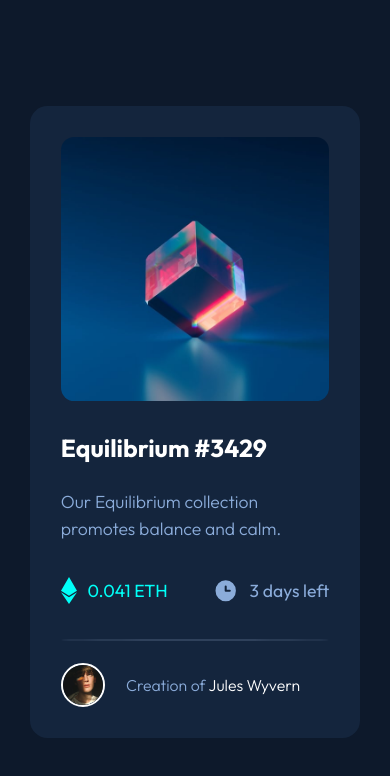
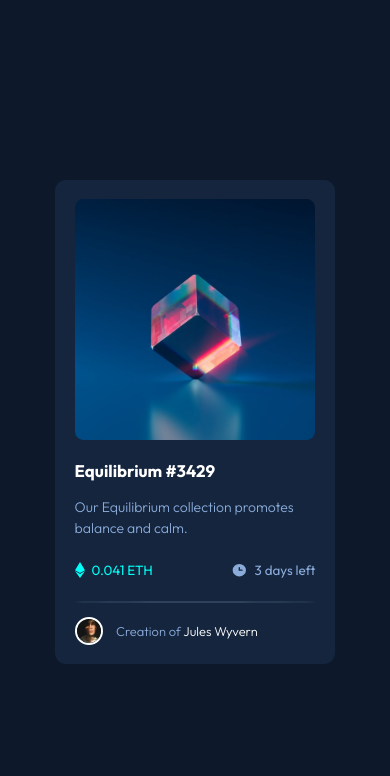
Before and after one commit to Jithin-b-p/nft-preview-card-component-main, a website: page index.html in a window 390 px wide. Drawn offline with Linux system fonts and the light colour scheme.

Commit message:
nft preview card update-2

```diff
--- a/sass/_base.scss
+++ b/sass/_base.scss
@@ -28,11 +28,7 @@
 
 html {
   box-sizing: border-box;
-  font-size: 62.5%;
-
-  @media only screen and (max-width: 27.625em) {
-    font-size: 55%;
-  }
+  font-size: 35%;
 }
 
 body {
@@ -45,10 +41,6 @@ body {
   display: flex;
   justify-content: center;
   align-items: center;
-
-  @media only screen and (max-width: 27.625em) {
-    font-size: 1.2rem;
-  }
 }
 
 .preview-card {
@@ -65,30 +57,18 @@ body {
     &:hover {
       color: var(--color-primary-light);
     }
-
-    @media only screen and (max-width: 27.625em) {
-      font-size: 2.8rem;
-    }
   }
 
   &--summary {
     font-size: 2.5rem;
     font-weight: var(--fw-light);
     line-height: 1.5;
-
-    @media only screen and (max-width: 27.625em) {
-      font-size: 2rem;
-    }
   }
 
   &--pricing {
     & .price,
     & .days-left {
       font-size: 2.4rem;
-
-      @media only screen and (max-width: 27.625em) {
-        font-size: 2rem;
-      }
     }
 
     & .price {
@@ -102,10 +82,6 @@ body {
   &__description {
     font-size: 2.3rem;
     font-weight: var(--fw-light);
-
-    @media only screen and (max-width: 27.625em) {
-      font-size: 1.8rem;
-    }
   }
 
   &__name {
--- a/sass/_component.scss
+++ b/sass/_component.scss
@@ -1,6 +1,5 @@
 .preview-card {
-  max-width: 50rem;
-  min-width: 37.5rem;
+  width: 50rem;
   display: flex;
   flex-direction: column;
 
@@ -18,10 +17,6 @@
     position: relative;
     cursor: pointer;
     transition: all 0.5s;
-
-    @media only screen and (max-width: 27.625em) {
-      height: 30rem;
-    }
 
     &:hover {
       background-image: linear-gradient(
```
Also changed, not shown: css/style.css, 1 other file.
